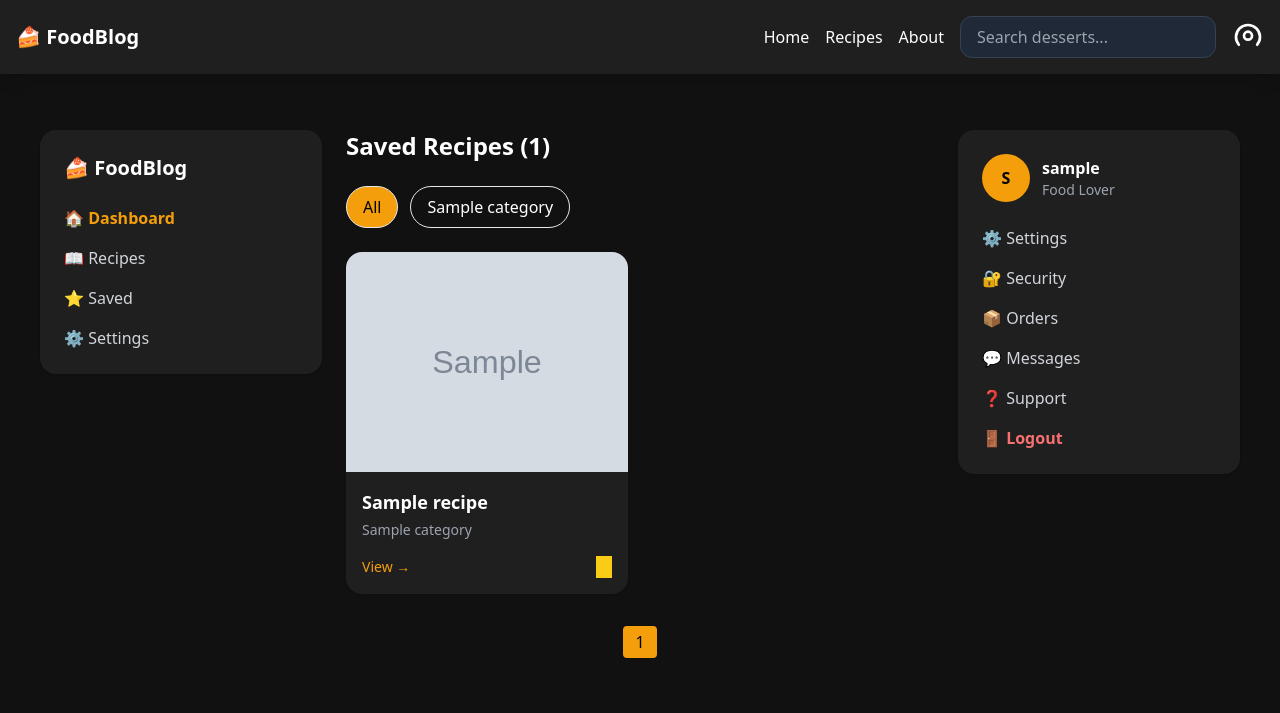
After one commit to CyberB0x/foodblog, a Django app: page /dashboard/ in a window 1280 px wide. The commit adds this page. Shown: the top 713 px of the page. Run offline with Django 5.2, Linux system fonts and the light colour scheme; a user stored in the database is signed in; tables that the repository leaves empty hold one stand-in row (values such as "Sample post"); grey boxes marked "Sample" are stand-in pictures; some libraries are stand-ins or nearby versions.

Commit message:
food blog day 18

```diff
--- a/core/settings.py
+++ b/core/settings.py
@@ -123,7 +123,7 @@ USE_TZ = True
 # https://docs.djangoproject.com/en/6.0/howto/static-files/
 
 LOGIN_URL = '/login/'
-LOGIN_REDIRECT_URL = '/'
+LOGIN_REDIRECT_URL = '/dashboard/'
 LOGOUT_REDIRECT_URL = '/'
 
 STATIC_URL = '/static/'
--- a/recipes/urls.py
+++ b/recipes/urls.py
@@ -1,5 +1,6 @@
 from django.urls import path
 from . import views
+from .views import dashboard, profile
 
 urlpatterns = [
     # Pages
@@ -12,6 +13,8 @@ urlpatterns = [
     path("register/", views.register_view, name="register"),
     path("login/", views.login_view, name="login"),
     path("logout/", views.logout_view, name="logout"),
+    path("profile/", profile, name="profile"),
+    path("dashboard/", dashboard, name="dashboard"),
 
 
     path("category/<slug:slug>/", views.category_view, name="category"),
--- a/recipes/views.py
+++ b/recipes/views.py
@@ -63,7 +63,7 @@ def login_view(request):
         if form.is_valid():
             user = form.get_user()
             login(request, user)
-            return redirect("/")
+            return redirect("dashboard")
 
     return render(request, "auth/login.html", {"form": form})
 
@@ -71,6 +71,11 @@ def login_view(request):
 def logout_view(request):
     logout(request)
     return redirect("/")
+
+# Profile
+@login_required
+def profile(request):
+    return render(request, "profile.html")
 
 
 # User Dashboard
--- a/static/js/main.js
+++ b/static/js/main.js
@@ -216,4 +216,21 @@ function saveRecipe(id) {
   })
 }
 
+// Profile menu
+const profileBtn = document.getElementById("profileBtn");
+const profileMenu = document.getElementById("profileMenu");
+
+if (profileBtn) {
+  profileBtn.addEventListener("click", () => {
+    profileMenu.classList.toggle("hidden");
+  });
+
+  // Закрытие при клике вне
+  document.addEventListener("click", (e) => {
+    if (!profileBtn.contains(e.target) && !profileMenu.contains(e.target)) {
+      profileMenu.classList.add("hidden");
+    }
+  });
+}
+
 console.log("MAIN JS LOADED 🔥");
--- a/templates/base.html
+++ b/templates/base.html
@@ -4,22 +4,23 @@
 <head>
     <meta charset="UTF-8">
     <title>Food Blog</title>
+
     <script src="https://cdn.tailwindcss.com"></script>
+
     <link rel="stylesheet" href="https://cdnjs.cloudflare.com/ajax/libs/font-awesome/6.5.0/css/all.min.css">
     <link rel="stylesheet" href="{% static 'css/like_animation.css' %}">
     <link rel="stylesheet" href="{% static 'css/style.css' %}">
-
-
 </head>
 
 <body class="bg-primary text-white font-sans">
 
- <!-- Navbar -->
+<!-- Navbar -->
 <nav class="bg-secondary p-4 shadow-lg flex justify-between items-center">
 
     <h1 class="text-xl font-bold">🍰 FoodBlog</h1>
 
     <div class="flex items-center gap-4">
+
         <a href="/" class="hover:text-accent">Home</a>
         <a href="/recipes" class="hover:text-accent">Recipes</a>
         <a href="/about" class="hover:text-accent">About</a>
@@ -38,25 +39,32 @@
             </div>
         </div>
 
-        <!--Login-->
+        <!-- 👤 PROFILE ICON -->
         {% if user.is_authenticated %}
-          <span>Hi, {{ user.username }}</span>
-          <a href="{% url 'logout' %}">Logout</a>
+        <a href="{% url 'dashboard' %}" class="flex items-center">
+            <svg xmlns="http://www.w3.org/2000/svg"
+                 class="w-8 h-8 text-white hover:text-gray-300 transition"
+                 fill="none" viewBox="0 0 24 24" stroke="currentColor">
+                <path stroke-linecap="round" stroke-linejoin="round" stroke-width="2"
+                      d="M5.121 17.804A9 9 0 1118.88 17.8M15 11a3 3 0 11-6 0 3 3 0 016 0z"/>
+            </svg>
+        </a>
+
         {% else %}
-          <a href="{% url 'login' %}">Login</a>
-          <a href="{% url 'register' %}">Register</a>
+        <a href="{% url 'login' %}" class="hover:text-accent">Login</a>
+        <a href="{% url 'register' %}" class="hover:text-accent">Register</a>
         {% endif %}
 
     </div>
 </nav>
 
-  <!-- Content -->
-  <div class="container mx-auto p-6">
+<!-- Content -->
+<div class="container mx-auto p-6">
     {% block content %}
     {% endblock %}
-  </div>
-
+</div>
 
 <script src="{% static 'js/main.js' %}"></script>
+
 </body>
 </html>
--- /dev/null
+++ b/templates/dashboard.html
@@ -0,0 +1,161 @@
+{% extends "base.html" %}
+{% block content %}
+
+<div class="max-w-7xl mx-auto px-4 py-8 grid grid-cols-4 gap-6">
+
+    <!-- ================= LEFT SIDEBAR ================= -->
+    <aside class="bg-secondary p-6 rounded-2xl shadow h-fit">
+        <h2 class="text-xl font-bold mb-6">🍰 FoodBlog</h2>
+
+        <ul class="space-y-4 text-gray-300">
+            <li class="text-accent font-semibold">🏠 Dashboard</li>
+            <li class="hover:text-accent cursor-pointer">📖 Recipes</li>
+            <li class="hover:text-accent cursor-pointer">⭐ Saved</li>
+            <li class="hover:text-accent cursor-pointer">⚙️ Settings</li>
+        </ul>
+    </aside>
+
+    <!-- ================= MAIN CONTENT ================= -->
+    <main class="col-span-2">
+
+        <!-- TITLE -->
+        <div class="flex justify-between items-center mb-6">
+            <h1 class="text-2xl font-bold">
+                Saved Recipes ({{ total_saved }})
+            </h1>
+        </div>
+
+        <!-- ================= CATEGORY FILTER ================= -->
+        <div class="flex gap-3 mb-6 flex-wrap">
+
+            <a href="?"
+               class="px-4 py-2 rounded-full border transition
+               {% if not current_category %}bg-accent text-black{% endif %}">
+               All
+            </a>
+
+            {% for cat in categories %}
+                <a href="?category={{ cat.slug }}"
+                   class="px-4 py-2 rounded-full border transition
+                   {% if current_category == cat.slug %}bg-accent text-black{% endif %}">
+                    {{ cat.name }}
+                </a>
+            {% endfor %}
+
+        </div>
+
+        <!-- ================= RECIPES GRID ================= -->
+        {% if saved_recipes %}
+        <div class="grid grid-cols-2 gap-6">
+
+            {% for item in saved_recipes %}
+            <div class="recipe-card bg-secondary rounded-2xl shadow hover:scale-105 transition overflow-hidden">
+
+                <img src="{{ item.recipe.image.url }}"
+                     class="h-40 w-full object-cover">
+
+                <div class="p-4">
+
+                    <h3 class="font-semibold text-lg">
+                        {{ item.recipe.title }}
+                    </h3>
+
+                    <p class="text-sm text-gray-400 mt-1">
+                        {{ item.recipe.category.name }}
+                    </p>
+
+                    <!-- ACTIONS -->
+                    <div class="flex justify-between items-center mt-4">
+
+                        <!-- OPEN -->
+                        <a href="{% url 'recipe_detail' item.recipe.id %}"
+                           class="text-accent text-sm hover:underline">
+                            View →
+                        </a>
+
+                        <!-- REMOVE FAVORITE -->
+                        <button onclick="toggleFavorite({{ item.recipe.id }})"
+                                id="fav-{{ item.recipe.id }}"
+                                class="favorite-btn active text-sm">
+
+                            <span class="icon"></span>
+                        </button>
+
+                    </div>
+
+                </div>
+
+            </div>
+            {% endfor %}
+
+        </div>
+        {% else %}
+            <p class="text-gray-400 mt-10 text-center">
+                You have no saved recipes yet 😢
+            </p>
+        {% endif %}
+
+        <!-- ================= PAGINATION ================= -->
+        <div class="mt-8 flex justify-center gap-2">
+
+            {% if saved_recipes.has_previous %}
+                <a href="?page={{ saved_recipes.previous_page_number }}"
+                   class="px-3 py-1 bg-secondary rounded">Prev</a>
+            {% endif %}
+
+            <span class="px-3 py-1 bg-accent text-black rounded">
+                {{ saved_recipes.number }}
+            </span>
+
+            {% if saved_recipes.has_next %}
+                <a href="?page={{ saved_recipes.next_page_number }}"
+                   class="px-3 py-1 bg-secondary rounded">Next</a>
+            {% endif %}
+
+        </div>
+
+    </main>
+
+    <!-- ================= RIGHT PANEL ================= -->
+    <aside class="bg-secondary p-6 rounded-2xl shadow h-fit">
+
+        <!-- USER -->
+        <div class="flex items-center gap-3 mb-6">
+            <div class="w-12 h-12 bg-accent text-black rounded-full flex items-center justify-center font-bold">
+                {{ request.user.username|first|upper }}
+            </div>
+            <div>
+                <p class="font-semibold">{{ request.user.username }}</p>
+                <p class="text-sm text-gray-400">Food Lover</p>
+            </div>
+        </div>
+
+        <!-- MENU -->
+        <ul class="space-y-4 text-gray-300">
+            <li class="hover:text-accent cursor-pointer">⚙️ Settings</li>
+            <li class="hover:text-accent cursor-pointer">🔐 Security</li>
+            <li class="hover:text-accent cursor-pointer">📦 Orders</li>
+            <li class="hover:text-accent cursor-pointer">💬 Messages</li>
+            <li class="hover:text-accent cursor-pointer">❓ Support</li>
+
+            <li>
+                <a href="{% url 'logout' %}" class="text-red-400 font-semibold">
+                    🚪 Logout
+                </a>
+            </li>
+        </ul>
+
+    </aside>
+
+</div>
+
+<!-- ================= STYLES ================= -->
+<style>
+.favorite-btn .icon::before {
+    content: "★";
+    color: #facc15;
+    font-size: 18px;
+}
+</style>
+
+{% endblock %}
```
Also changed, not shown: templates/auth/dashboard.html (deleted, +0 -87 lines), templates/profile.html (added, +11 -0 lines).
